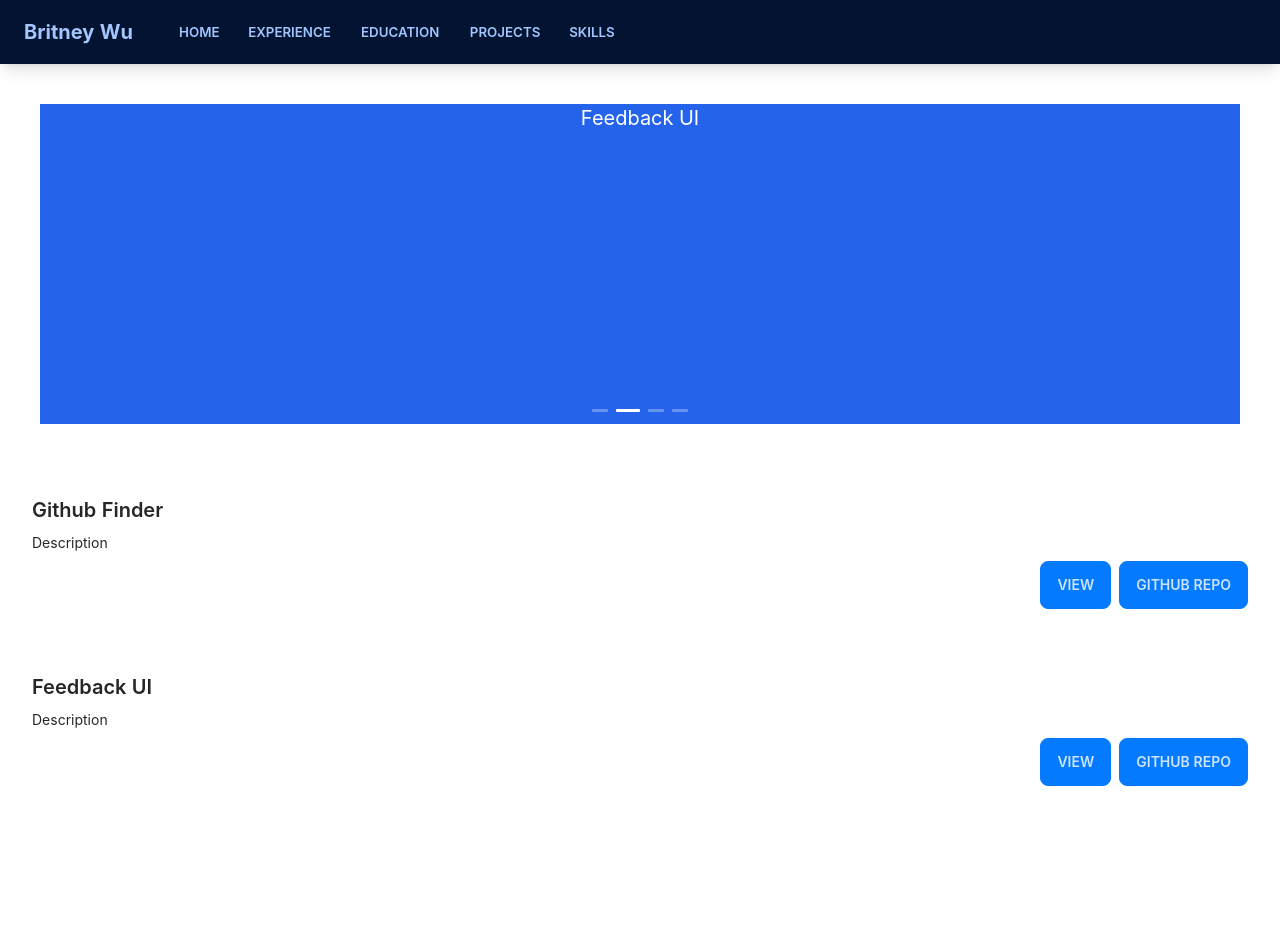
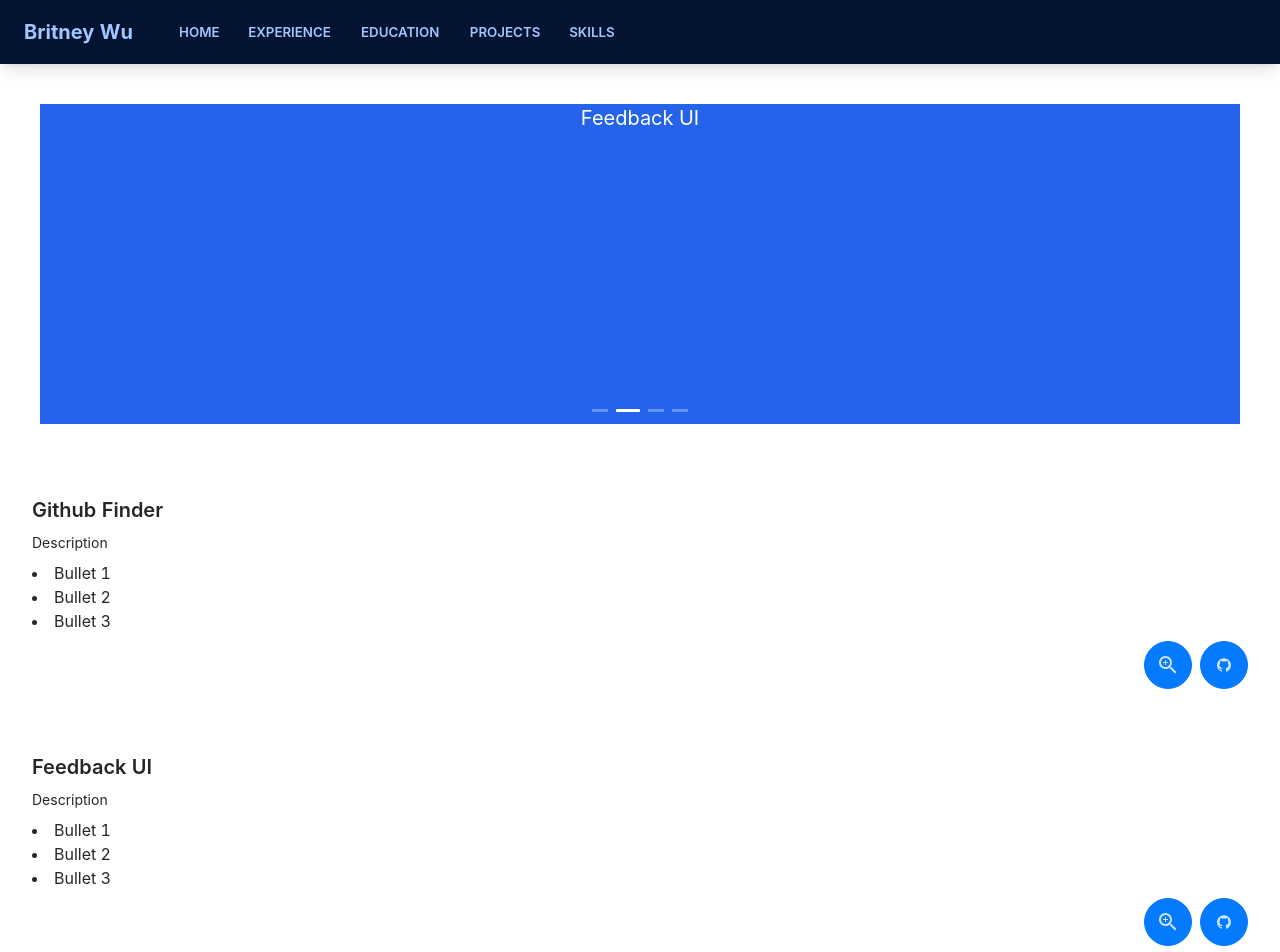
Before and after one commit to bw0123/portfolio-v2, a React (Create React App) app: page /projects in a window 1280 px wide. Shown: the top 952 px of the page. Before the commit the page ends 818 px from the top, so only its background shows below. Built offline with nearby package versions, Linux system fonts and the light colour scheme.

Commit message:
fix icon shapes

```diff
--- a/package.json
+++ b/package.json
@@ -3,6 +3,11 @@
   "version": "0.1.0",
   "private": true,
   "dependencies": {
+    "@ant-design/icons": "^4.7.0",
+    "@emotion/react": "^11.9.0",
+    "@emotion/styled": "^11.8.1",
+    "@mui/icons-material": "^5.6.2",
+    "@mui/material": "^5.6.2",
     "@testing-library/jest-dom": "^5.16.2",
     "@testing-library/react": "^12.1.4",
     "@testing-library/user-event": "^13.5.0",
--- a/src/components/Home.jsx
+++ b/src/components/Home.jsx
@@ -1,4 +1,5 @@
 import React from 'react'
+import { LinkedinFilled, GithubFilled,}  from '@ant-design/icons'
 
 function About() {
     return(
@@ -7,18 +8,18 @@ function About() {
             I am currently looking for internships in the field of Web Development or IT. Becoming a Full-Stack Developer is my goal because I enjoy the creative process of planning the layout of websites and using code to make it functional. I look forward to learning frameworks, technologies, and improving my current skillset. In the process of this search, I am pursuing a Bachelors of Science degree in Computer Science at John Jay College.            </p>
             <div className='flex justify-center p-10 gap-x-2'>
                 <div>
-                    <button class="btn btn-xs sm:btn-sm md:btn-md lg:btn-lg">
                         <a href='https://www.linkedin.com/in/britneywu01/' target='_blank' rel='noreferrer'>
-                        LinkedIn
+                            <button class="btn btn-circle btn-xs sm:btn-sm md:btn-md lg:btn-lg">
+                                <LinkedinFilled/>
+                            </button>
                         </a>
-                    </button>
                 </div>
                 <div>
-                    <button class="btn btn-xs sm:btn-sm md:btn-md lg:btn-lg">
                         <a href='https://github.com/bw0123' target='_blank' rel='noreferrer'>
-                            Github
+                            <button class="btn btn-circle btn-xs sm:btn-sm md:btn-md lg:btn-lg">
+                                <GithubFilled/>
+                            </button>
                         </a>
-                    </button>
                 </div>
             </div>
         </div>
--- a/src/components/Projects.jsx
+++ b/src/components/Projects.jsx
@@ -1,10 +1,11 @@
 import React from 'react'
 import { Carousel } from 'antd';
-
+import ZoomInIcon from '@mui/icons-material/ZoomIn';
+import { GithubFilled } from '@ant-design/icons'
 
 function Projects() {
     return(
-        <>
+        <div class='base-300'>
          <div className='p-10'>
                 <Carousel autoplay effect='fade'>
                     <div>
@@ -24,22 +25,45 @@ function Projects() {
             <div>
                 <div class="card-body ">
                     <h2 class="card-title">Github Finder</h2>
-                    <p>Description</p>
+                        <p>Description</p>
+                            <ul class='list-disc list-inside text-base text-justify'>
+                                <li>Bullet 1</li>
+                                <li>Bullet 2</li>
+                                <li>Bullet 3</li>
+                            </ul>
+                        <div class="card-actions justify-end">
+                            <button class="btn btn-circle btn-primary"><ZoomInIcon/></button>
+                            <button class="btn btn-circle btn-primary"><GithubFilled/></button>
+                        </div>
+                </div>
+                <div class="card-body ">
+                    <h2 class="card-title">Feedback UI</h2>
+                        <p>Description</p>
+                        <ul class='list-disc list-inside text-base text-justify'>
+                                <li>Bullet 1</li>
+                                <li>Bullet 2</li>
+                                <li>Bullet 3</li>
+                        </ul>
                     <div class="card-actions justify-end">
-                        <button class="btn btn-primary">View</button>
-                        <button class="btn btn-primary">Github Repo</button>
+                        <button class="btn btn-circle btn-primary"><ZoomInIcon/></button>
+                        <button class="btn btn-circle btn-primary"><GithubFilled/></button>
                     </div>
                 </div>
                 <div class="card-body ">
-                    <h2 class="card-title">Feedback UI</h2>
-                    <p>Description</p>
+                    <h2 class="card-title">Number Guessing Game</h2>
+                        <p>Description</p>
+                        <ul class='list-disc list-inside text-base text-justify'>
+                                <li>Bullet 1</li>
+                                <li>Bullet 2</li>
+                                <li>Bullet 3</li>
+                        </ul>
                     <div class="card-actions justify-end">
-                        <button class="btn btn-primary">View</button>
-                        <button class="btn btn-primary">Github Repo</button>
+                        <button class="btn btn-circle btn-primary"><ZoomInIcon/></button>
+                        <button class="btn btn-circle btn-primary"><GithubFilled/></button>
                     </div>
                 </div>
             </div>
-        </>
+        </div>
     )
 }
 
--- a/src/components/Skills.jsx
+++ b/src/components/Skills.jsx
@@ -3,7 +3,7 @@ import React from 'react'
 function Skills() {
     return(
         <div className='p-10 text-lg font-bold'>
-            <p>Skills/Technologies</p>
+            <p>Technologies</p>
         </div>
     )
 }
```
Also changed, not shown: 1 other file (tests, documents, lock files or other folders).
